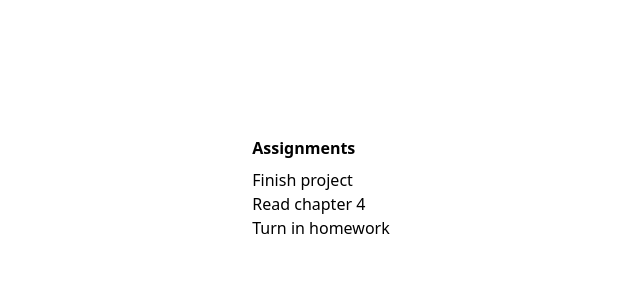
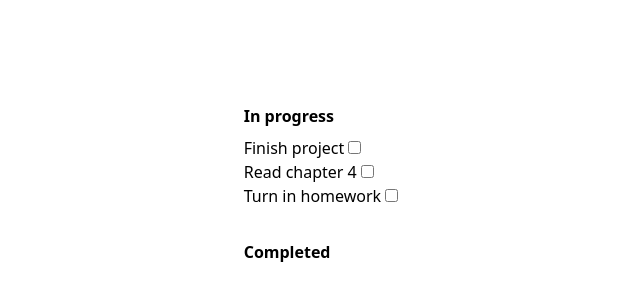
Before and after one commit to TheFred94/vue-learning, a plain HTML site: page index.html in a window 1280 px wide. Shown: the part 212-512 px from the top of the page, without its empty margins (319-959 px from the left). Drawn offline with nearby package versions, Linux system fonts and the light colour scheme.

Commit message:
checklist works and updates each list according to wether an assignment is complete or not

```diff
--- a/index.html
+++ b/index.html
@@ -16,13 +16,48 @@
   <body class="h-full grid place-items-center">
     <div id="app">
       <section>
-        <h2 class="font-bold mb-2">Assignments</h2>
+        <h2 class="font-bold mb-2">In progress</h2>
+
+        <ul>
+          <!-- Dynamically creates a list of assigments from the assignments object -->
+          <li
+            v-for="assignment in assignments.filter(a => !a.complete)"
+            :key="assignment.id"
+          >
+            <label
+              >{{ assignment.name }}
+              <!-- Binds the value of the input to the complete property in the assignments object -->
+              <input
+                type="checkbox"
+                v-model="assignment.complete"
+              />
+            </label>
+          </li>
+        </ul>
+        <!-- <pre>{{assignments}}</pre> -->
       </section>
 
-      <ul>
-        <!-- Dynamically creates a list of assigments from the assignments object -->
-        <li v-for="assignment in assignments">{{ assignment.name }}</li>
-      </ul>
+      <section class="mt-8">
+        <h2 class="font-bold mb-2">Completed</h2>
+
+        <ul>
+          <!-- Dynamically creates a list of assigments from the assignments object -->
+          <li
+            v-for="assignment in assignments.filter(a => a.complete)"
+            :key="assignment.id"
+          >
+            <label
+              >{{ assignment.name }}
+              <!-- Binds the value of the input to the complete property in the assignments object -->
+              <input
+                type="checkbox"
+                v-model="assignment.complete"
+              />
+            </label>
+          </li>
+        </ul>
+        <!-- <pre>{{assignments}}</pre> -->
+      </section>
     </div>
 
     <script>
@@ -31,9 +66,9 @@
         data() {
           return {
             assignments: [
-              { name: "Finish project", complete: false },
-              { name: "Read chapter 4", complete: false },
-              { name: "Turn in homework", complete: false },
+              { name: "Finish project", complete: false, id: 1 },
+              { name: "Read chapter 4", complete: false, id: 2 },
+              { name: "Turn in homework", complete: false, id: 3 },
             ],
           };
         },
```
